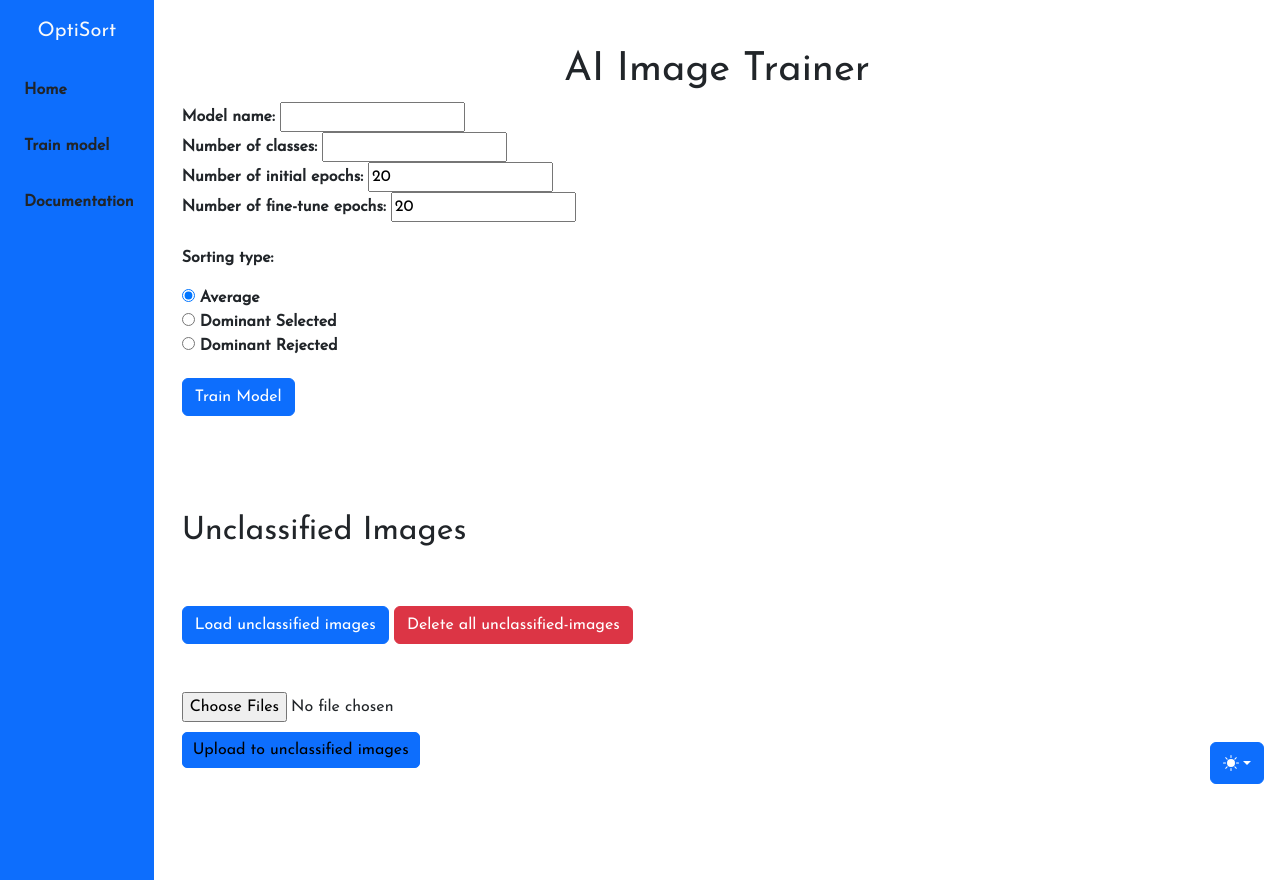
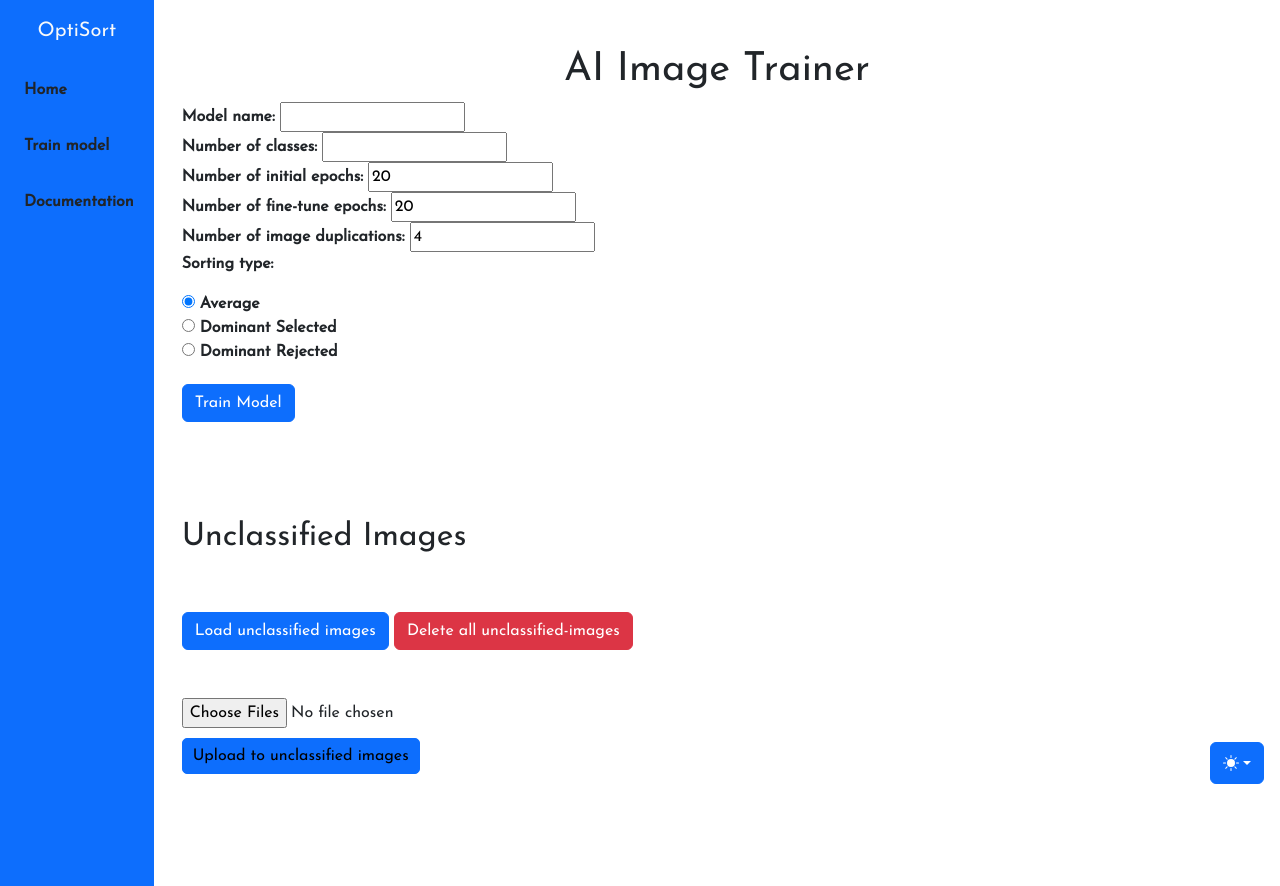
Before and after one commit to 2Friendly4You/OptiSort, a Flask app: page /trainmodel in a window 1280 px wide. Run offline with Flask 3, Linux system fonts and the light colour scheme; some libraries are stand-ins or nearby versions.

Commit message:
Add duplication factor for image augmentation

```diff
--- a/app.py
+++ b/app.py
@@ -282,7 +282,7 @@ def train_image_classifier():
 
     # Validate presence of all required keys
     required_keys = ['class_count', 'class_names',
-                     'initial_epochs', 'finetune_epochs', 'model_name', 'classes']
+                     'initial_epochs', 'finetune_epochs', 'model_name', 'classes', 'sorting_type', 'duplication_factor']
     if not all(key in data for key in required_keys):
         return jsonify({"message": "Missing data in request."}), 400
 
@@ -296,7 +296,8 @@ def train_image_classifier():
         class_count = int(data['class_count'])
         initial_epochs = int(data['initial_epochs'])
         finetune_epochs = int(data['finetune_epochs'])
-        if class_count <= 0 or initial_epochs <= 0 or finetune_epochs <= 0:
+        duplication_factor = int(data['duplication_factor'])
+        if class_count <= 0 or initial_epochs <= 0 or finetune_epochs <= 0 or duplication_factor <= 0:
             raise ValueError("Numerical fields must be positive integers.")
     except ValueError as e:
         return jsonify({"message": str(e)}), 400
@@ -342,7 +343,7 @@ def train_image_classifier():
             json.dump(data, config_file)
 
         mf.train_model(class_names, os.path.join(
-            model_path, "model.h5"), initial_epochs, finetune_epochs, socketio)
+            model_path, "model.h5"), initial_epochs, finetune_epochs, duplication_factor, socketio)
 
         # move images back to unclassified_images
         move_images(UPLOAD_FOLDER, "static/unclassified_images")
--- a/model_functions.py
+++ b/model_functions.py
@@ -66,13 +66,12 @@ def predict_image(image_path, all_classes):
 
     return class_name, class_probability
 
-def train_model(class_names, save_path, initial_epochs=20, finetune_epochs=20, socketio=None):
+def train_model(class_names, save_path, initial_epochs=20, finetune_epochs=20, duplication_factor=4, socketio=None):
     PATH = os.path.join(os.path.dirname("static/images/"))
     print(PATH)
 
     BATCH_SIZE = 2
     IMG_SIZE = (200, 200)
-    DUPLICATION_FACTOR = 4
 
     train_dataset = tf.keras.utils.image_dataset_from_directory(PATH,
                                                                 shuffle=True,
@@ -96,7 +95,7 @@ def train_model(class_names, save_path, initial_epochs=20, finetune_epochs=20, s
     def duplicate_and_augment_images(image, label):
         images, labels = [], []
 
-        for _ in range(DUPLICATION_FACTOR):
+        for _ in range(duplication_factor):
             # Corrected to use the original image for each augmentation
             augmented_image = tf.image.random_brightness(image, max_delta=0.4)
             images.append(augmented_image)
--- a/templates/trainmodel.html
+++ b/templates/trainmodel.html
@@ -249,6 +249,8 @@
                             <label for="fine_tune_epochs">Number of fine-tune epochs:</label>
                             <input type="number" id="fine_tune_epochs" min="1" value="20" required>
                             <br>
+                            <label for="duplication_factor">Number of image duplications:</label>
+                            <input type="number" id="duplication_factor" min="1" value="4" required>
                             <br>
                             <p><strong>Sorting type:</strong></p>
                             <input type="radio" id="average" name="sorting-type" value="average" checked>
@@ -448,6 +450,7 @@
                     initial_epochs: document.getElementById("initial_epochs").value,
                     finetune_epochs: document.getElementById("fine_tune_epochs").value,
                     sorting_type: document.querySelector('input[name="sorting-type"]:checked').value,
+                    duplication_factor: document.getElementById("duplication_factor").value,
                     // all class names in an array
                     class_names: Array.from(document.querySelectorAll('.class-card')).map
                         ((card, index) => document.getElementById(`class_name_${index}`).value),
```
